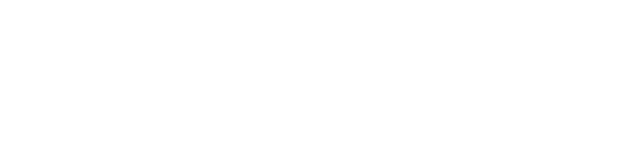
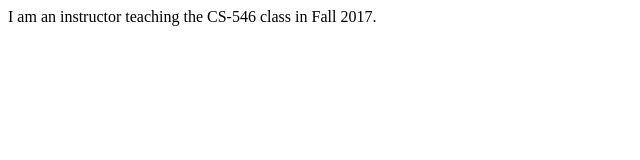
Before and after one commit to philbarresi/cs-546-fun-places-in-nyc, a plain HTML site: page about.html in a window 1280 px wide. Shown: the whole page, without its empty margins (0-640 px from the left). Drawn offline with Linux system fonts and the light colour scheme.

Commit message:
Added footer to about.html

```diff
--- a/about.html
+++ b/about.html
@@ -8,7 +8,9 @@
 
 <body>
 
-
+    <footer>
+        I am an instructor teaching the CS-546 class in Fall 2017.
+    </footer>
 </body>
 
 </html>
```
